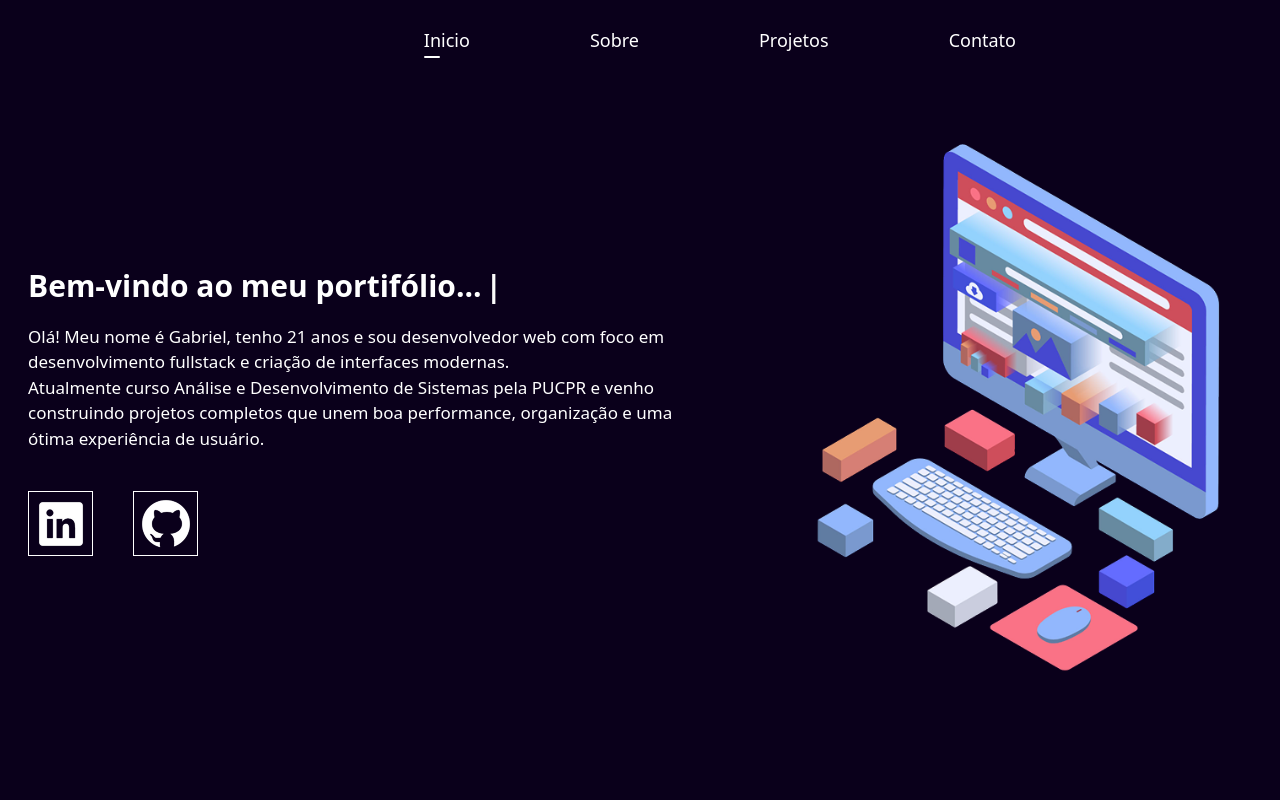
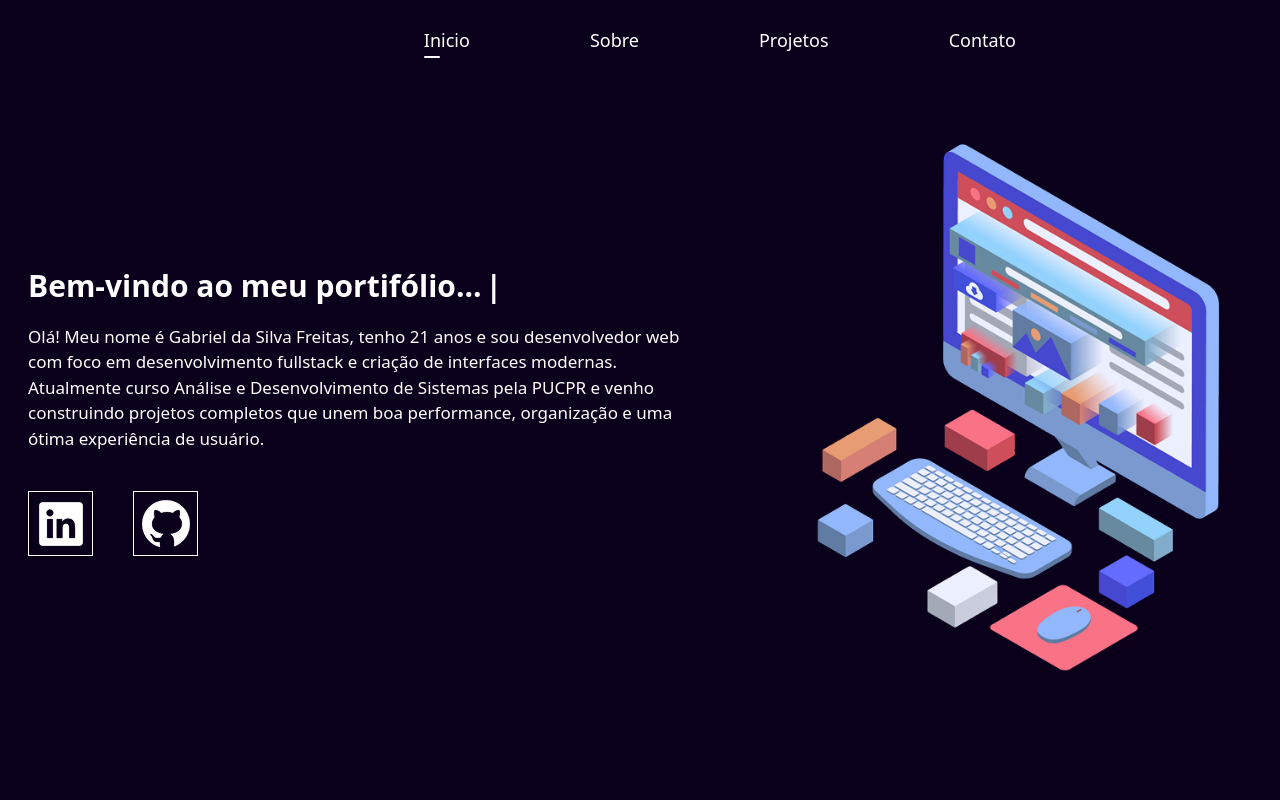
Before and after one commit to usergabrielmga/Portifolio, a React (Vite) app: page / in a window 1280 px wide. Shown: the top 800 px of the page. Built offline with nearby package versions, Linux system fonts and the light colour scheme.

Commit message:
Ajustando descrição

```diff
--- a/src/components/apresentation.tsx
+++ b/src/components/apresentation.tsx
@@ -35,7 +35,7 @@ export default function Apresentation() {
               animate={{ opacity: 1, y: 0 }}
               transition={{ duration: 0.8, delay: 1.6 }}
             >
-              Olá! Meu nome é Gabriel, tenho 21 anos e sou desenvolvedor web com
+              Olá! Meu nome é Gabriel da Silva Freitas, tenho 21 anos e sou desenvolvedor web com
               foco em desenvolvimento fullstack e criação de interfaces modernas.
               <br />
               Atualmente curso Análise e Desenvolvimento de Sistemas pela PUCPR e
```
